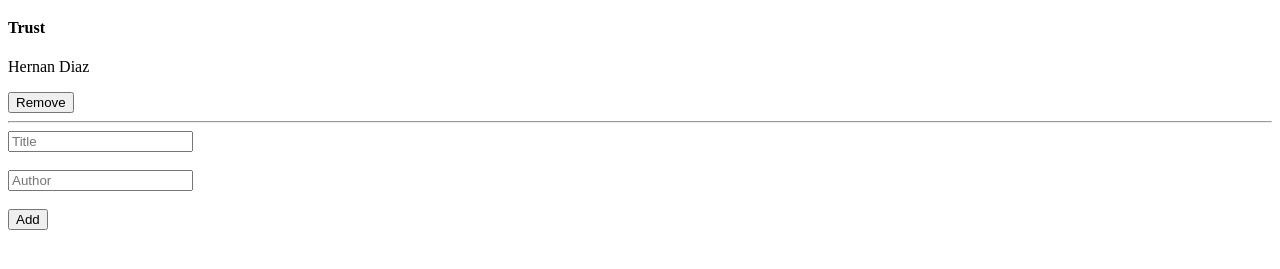
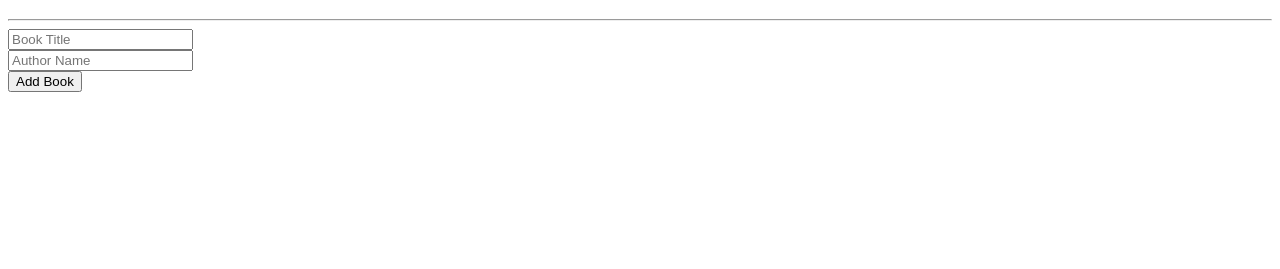
Before and after one commit to zamcham/Awesome-Books, a plain HTML site: page index.html in a window 1280 px wide. Shown: the part 61-330 px from the top of the page. Drawn offline with Linux system fonts and the light colour scheme.

Commit message:
Update functions

```diff
--- a/index.html
+++ b/index.html
@@ -14,18 +14,21 @@
     <div class="booksContainer" id="bookList">
     </div>
     <template id="bookInfoTemplate">
-        <div class="bookInfo">
-            <h4>Book Title</h4>
-            <p>Author</p>
-            <button class="removeButton">Remove</button>
+        <div class="book">
+          <h4></h4>
+          <p></p>
+          <button class="removeButton">Remove</button>
+        </div>
+      </template>
+      <div class="booksContainer"></div>
             <hr>
         </div>
     </template>
     <div class="container" id="addBookForm">
         <form>
-            <input type="text" id="bookTitle" name="bookTitle" placeholder="Title"><br><br>
-            <input type="text" id="bookAuthor" name="bookAuthor" placeholder="Author"><br><br>
-            <button class="addButton" id="addButton" type="submit" onclick="AddBookToList()">Add</button>
+            <input type="text" id="bookTitle" placeholder="Book Title"><br />
+            <input type="text" id="bookAuthor" placeholder="Author Name"><br />
+            <button id="addBookButton">Add Book</button>
         </form>
     </div>
 </body>
--- a/index.js
+++ b/index.js
@@ -1,42 +1,28 @@
-// let books = JSON.parse(localStorage.getItem('books') || '[]');
-let booksInfo = [
-{
-    title: 'Trust',
-    Author: 'Hernan Diaz'
-},
-];
-
-// #region generate book section
-// Get the books card template from the DOM
+let booksInfo = JSON.parse(localStorage.getItem('books') || '[]');
 const bookTemplate = document.getElementById('bookInfoTemplate');
-
-// Get the container where the books info will be inserted
 const booksContainer = document.querySelector('.booksContainer');
 
-// Loop through the bookList array and generate the HTML for each book
+function renderBooks() {
+  booksContainer.innerHTML = '';
   for (let i = 0; i < booksInfo.length; i += 1) {
-  // Clone the book template
     const bookInstance = bookTemplate.content.cloneNode(true);
-
-  // Fill in the details for the project
     const book = booksInfo[i];
     bookInstance.querySelector('h4').textContent = book.title;
-  bookInstance.querySelector('p').textContent = book.Author;
+    bookInstance.querySelector('p').textContent = book.author;
     bookInstance.querySelector('.removeButton').addEventListener('click', () => {
-    removeBook();
+      removeBook(i);
     });
-
-  // Insert the project card into the projects container
     booksContainer.appendChild(bookInstance);
   }
+}
 
-function removeBook() { // eslint-disable-line no-unused-vars
-    console.log('Hello, i should remove the book');
-};
-// #endregion
+function removeBook(index) {
+  booksInfo.splice(index, 1);
+  localStorage.setItem('books', JSON.stringify(booksInfo));
+  renderBooks();
+}
 
-// #region Add Book
-function AddBookToList() {
+function addBookToList() {
   let bookTitle = document.getElementById("bookTitle").value;
   let authorName = document.getElementById("bookAuthor").value;
   let newBook = {
@@ -44,36 +30,9 @@ function AddBookToList() {
     author: authorName,
   };
   booksInfo.push(newBook);
-    localStorage.setItem('booksData', JSON.stringify(booksInfo));
-}
-// #endregion
-
-function removeBook(index) {
-  booksInfo.splice(index, 1);
   localStorage.setItem('books', JSON.stringify(booksInfo));
   renderBooks();
-};
-
-function removeBook(index) {
-  booksInfo.splice(index, 1);
-  localStorage.setItem('books', JSON.stringify(booksInfo));
-  renderBooks();
-};
-
-function renderBooks() {
-booksContainer.innerHTML = '';
-
-for (let i = 0; i < booksInfo.length; i += 1) {
-  const bookInstance = bookTemplate.content.cloneNode(true);
-  const book = booksInfo[i];
-  bookInstance.querySelector('h4').textContent = book.title;
-  bookInstance.querySelector('p').textContent = book.Author;
-  bookInstance.querySelector('.removeButton').addEventListener('click', () => {
-    removeBook(i);
-  });
-
-  booksContainer.appendChild(bookInstance);
-}
 }
 
+document.getElementById("addBookButton").addEventListener("click", addBookToList);
 renderBooks();
```
Lines whose indentation alone changed are shown as unchanged.
